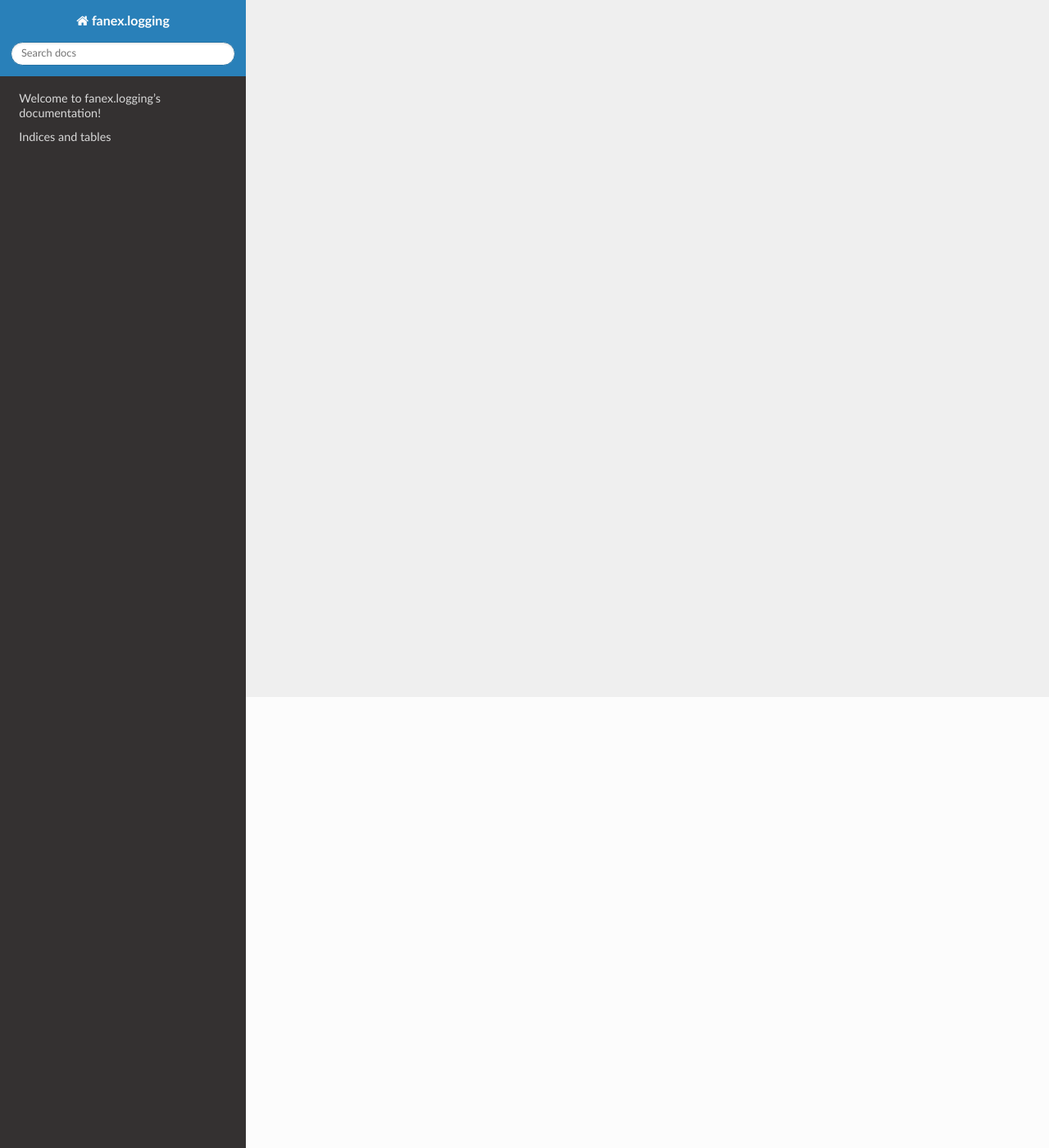
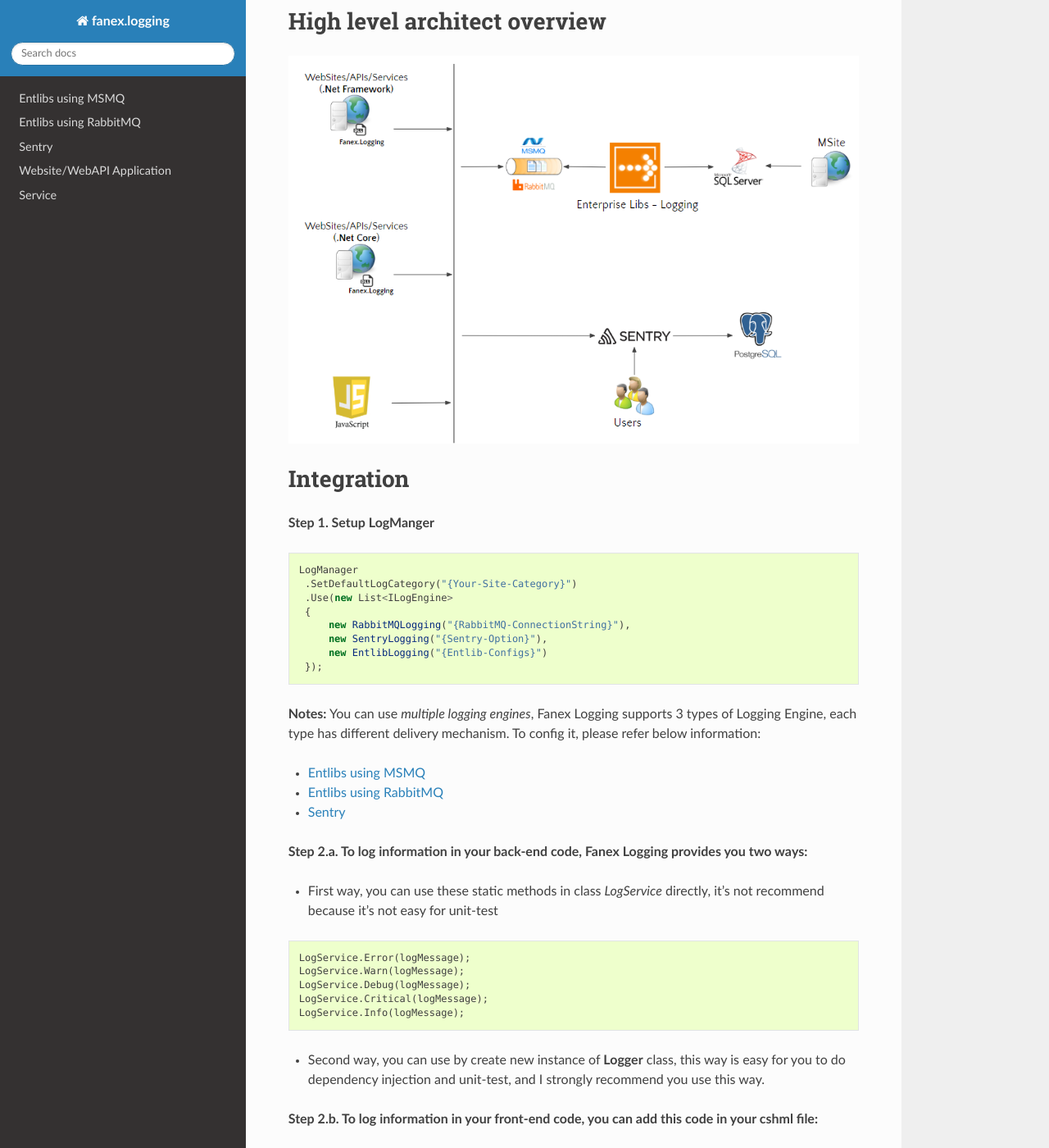
Before and after one commit to starixvn/infrastructure_fanex.logging, a Sphinx documentation site: the page built from docs/index.rst, in a window 1280 px wide and 1400 px high, scrolled down 550 px. Shown: the whole window at 82% size. Built offline with Sphinx 7.4.7 and the Read the Docs theme 2.0.0, drawn with Linux system fonts in a browser that asks for light colours; some of the changed text lies outside the part shown.

Commit message:
100125 - Write document

```diff
--- a/docs/index.rst
+++ b/docs/index.rst
@@ -3,18 +3,85 @@
    You can adapt this file completely to your liking, but it should at least
    contain the root `toctree` directive.
 
-Welcome to fanex.logging's documentation!
+Introduction
 =========================================
+
+Fanex Logging, is a logging library, is one of library in Fanex Library universe.
+
+- It provides standard way for web application and service to log their information.
+- It enables decoupling of logging functionality from application code.
+- It can route log entries synchronously or async to a variety of log engines.
+
+
+Reasons behind the change
+=========================================
+
+Due to some drawbacks, Fanex Logging need to be revised to resolve these:
+
+- Fanex Logging sticks tight coupling with *Logging Application Block (one of Microsoft Enterprise Library)*, so there is no way to use other logging engines.
+- Enterprise Library is *no longer maintain* by microsoft
+- Fanex Logging cannot support *.net core*, so there is no way to use it in *.net core* project.
+- Fanex Logging does not support async method.
+
+High level architect overview
+=========================================
+
+.. image:: _static/architect-overview.png
+
+Integration
+=========================================
+
+**Step 1. Setup LogManger**
+
+.. code:: csharp
+
+       LogManager
+        .SetDefaultLogCategory("{Your-Site-Category}")
+        .Use(new List<ILogEngine>
+        {
+            new RabbitMQLogging("{RabbitMQ-ConnectionString}"),
+            new SentryLogging("{Sentry-Option}"),
+            new EntlibLogging("{Entlib-Configs}")
+        });
+
+**Notes:** You can use *multiple logging engines*, Fanex Logging supports 3 types of Logging Engine, each type has different delivery mechanism. To config it, please refer below information:
 
 .. toctree::
    :maxdepth: 2
-   :caption: Contents:
 
+   Entlibs using MSMQ  <integration-guidelines/entlibs>
+   Entlibs using RabbitMQ <integration-guidelines/rabbitmq>
+   Sentry <integration-guidelines/sentry>
 
+**Step 2.a. To log information in your back-end code, Fanex Logging provides you two ways:**
 
-Indices and tables
-==================
+- First way, you can use these static methods in class *LogService* directly, it's not recommend because it's not easy for unit-test
 
-* :ref:`genindex`
-* :ref:`modindex`
-* :ref:`search`
+.. code:: csharp
+
+        LogService.Error(logMessage);
+        LogService.Warn(logMessage);
+        LogService.Debug(logMessage);
+        LogService.Critical(logMessage);
+        LogService.Info(logMessage);
+
+- Second way, you can use by create new instance of **Logger** class, this way is easy for you to do dependency injection and unit-test, and I strongly recommend you use this way.
+
+**Step 2.b. To log information in your front-end code, you can add this code in your cshml file:**
+
+.. code:: csharp
+
+        @Html.Raw(Fanex.Logging.LogManager.RenderJavascriptLogger());
+
+Fannex Logging will auto generate script and listen global exception and log information for you
+
+Application Logging Extensions
+=========================================
+
+In order to log useful information, Fanex Logging provides some extensions that will help you collect enough information when error occurs for further tracing:
+
+.. toctree::
+   :maxdepth: 2
+
+   Website/WebAPI Application  <integration-guidelines/web>
+   Service <integration-guidelines/service>
--- /dev/null
+++ b/docs/integration-guidelines/service.rst
@@ -0,0 +1,3 @@
+**************************
+Service Logging Extensions
+**************************
```
Also changed, not shown: docs/integration-guidelines/entlibs.rst (added, +32 -0 lines), docs/integration-guidelines/rabbitmq.rst (added, +25 -0 lines), docs/integration-guidelines/sentry.rst (added, +29 -0 lines), docs/integration-guidelines/web.rst (added, +64 -0 lines), docs/_static/architect-overview.png (added), 10 other files.
